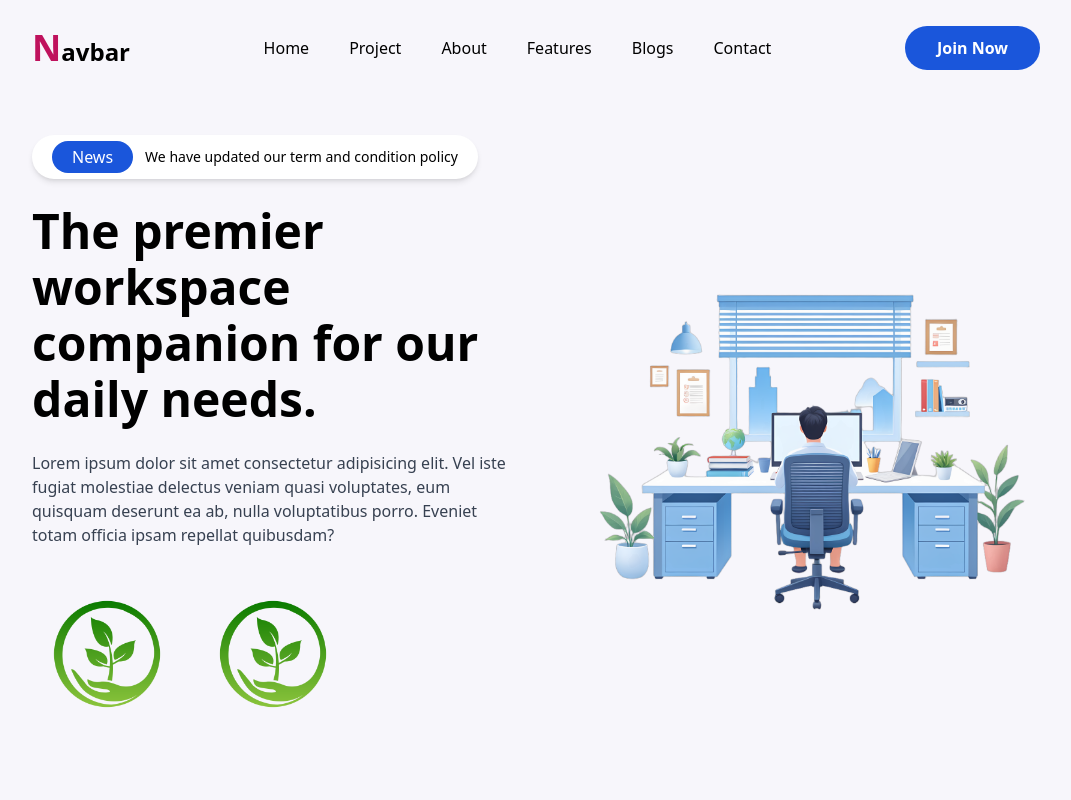
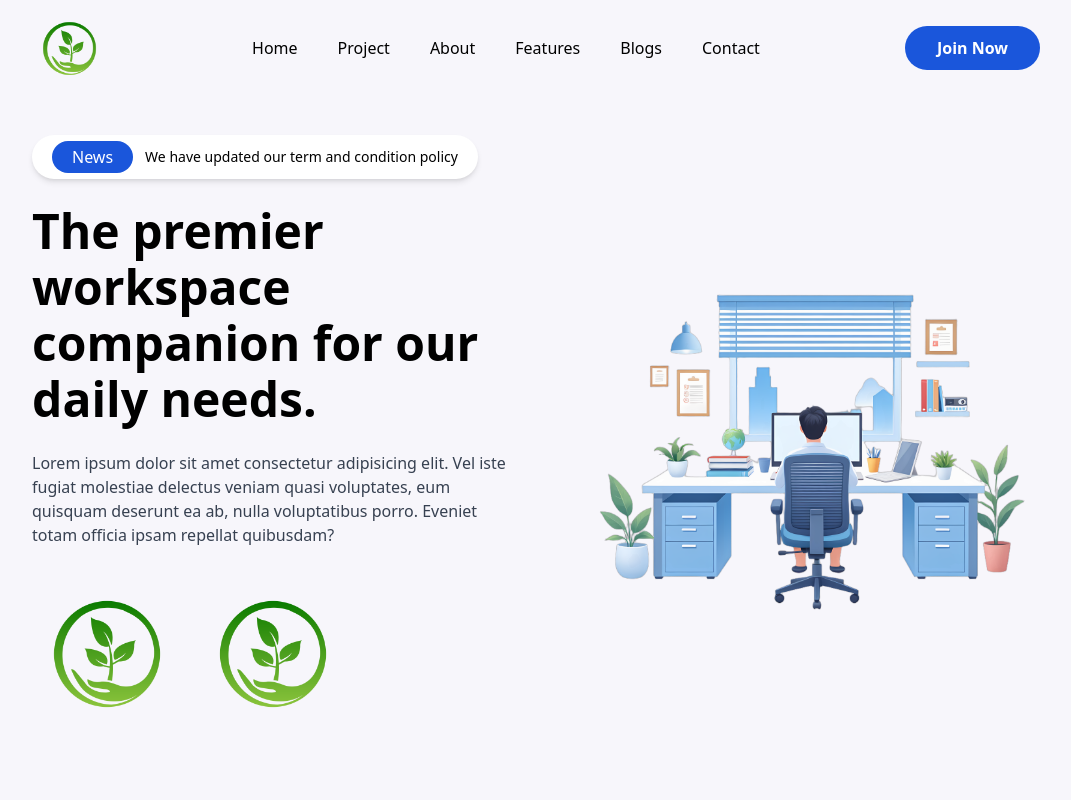
Before and after one commit to nick-jadhav11/nextblog, a Next.js app: page / in a window 1280 px wide. Shown: the top 800 px of the page, without its empty margins (96-1167 px from the left). Built offline with nearby package versions, Linux system fonts and the light colour scheme.

Commit message:
logo updated

```diff
--- a/src/components/Home/Navbar/Navbar.js
+++ b/src/components/Home/Navbar/Navbar.js
@@ -1,5 +1,6 @@
 'use client'
 import { navLinks } from '@/constant/Constant'
+import Image from 'next/image'
 import Link from 'next/link'
 import React, { useEffect, useState } from 'react'
 import { HiBars3BottomRight } from 'react-icons/hi2'
@@ -23,7 +24,8 @@ const Navbar = ({openNav}) => {
     <div className={` fixed ${navBg ? 'bg-white shadow-md' : 'fixed'} w-full transition-all duration-200 h-[12vh] z-[999]`}>
         <div className='flex items-center h-full justify-between w-[90%] xl:w-[80%] mx-auto'>
             {/* LOGO */}
-            <h1 className='text-xl md:text-2xl font-bold'><span className='text-3xl md:text-4xl text-pink-700'>N</span>avbar</h1>
+            {/* <h1 className='text-xl md:text-2xl font-bold'><span className='text-3xl md:text-4xl text-pink-700'>N</span>avbar</h1> */}
+            <Image src="images/logo.png" alt='LOGO' width={75} height={75} className=''/>
             {/* NavLinks */}
             <div className='hidden lg:flex items-center space-x-10'>
                 { navLinks.map((link) => {
```
